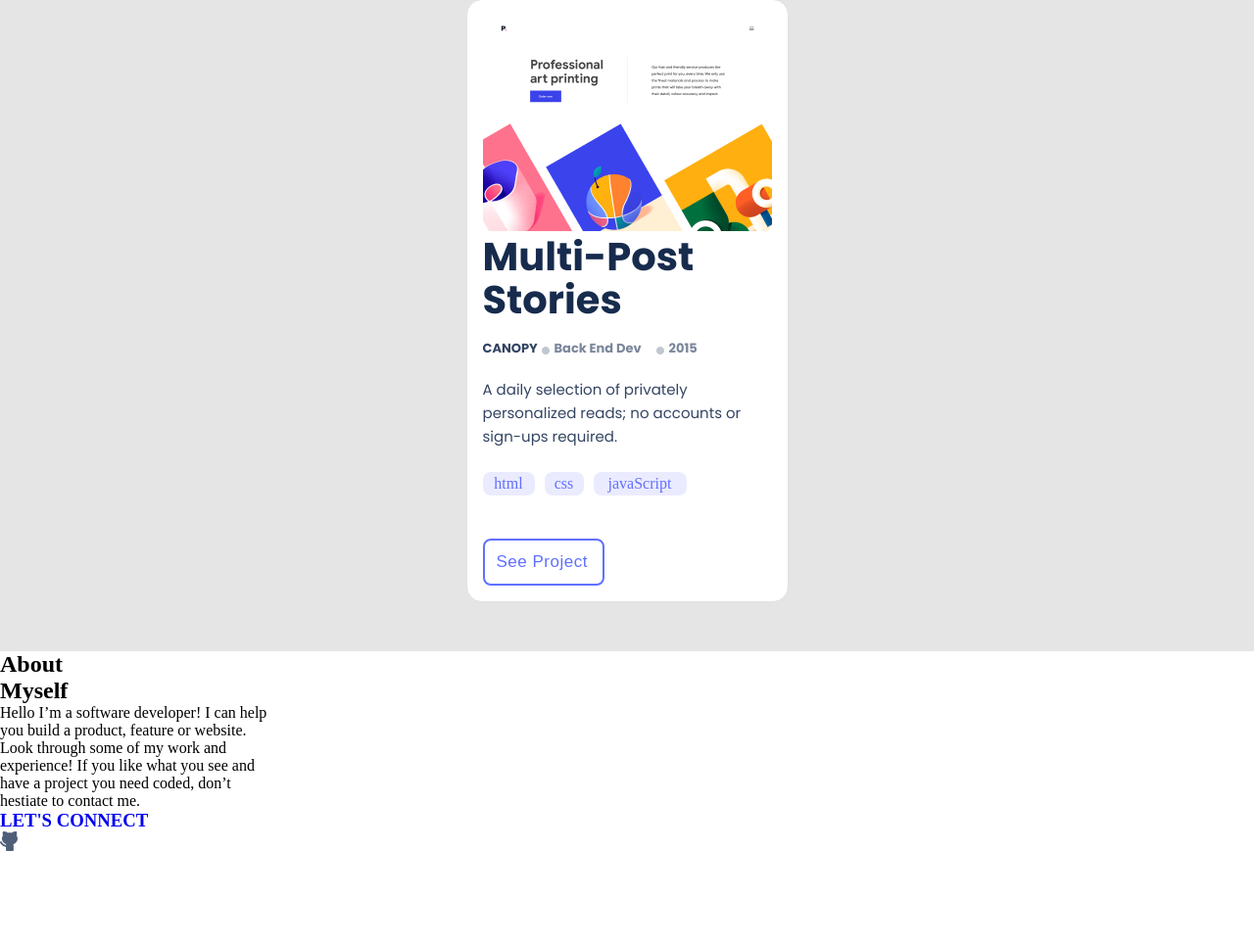
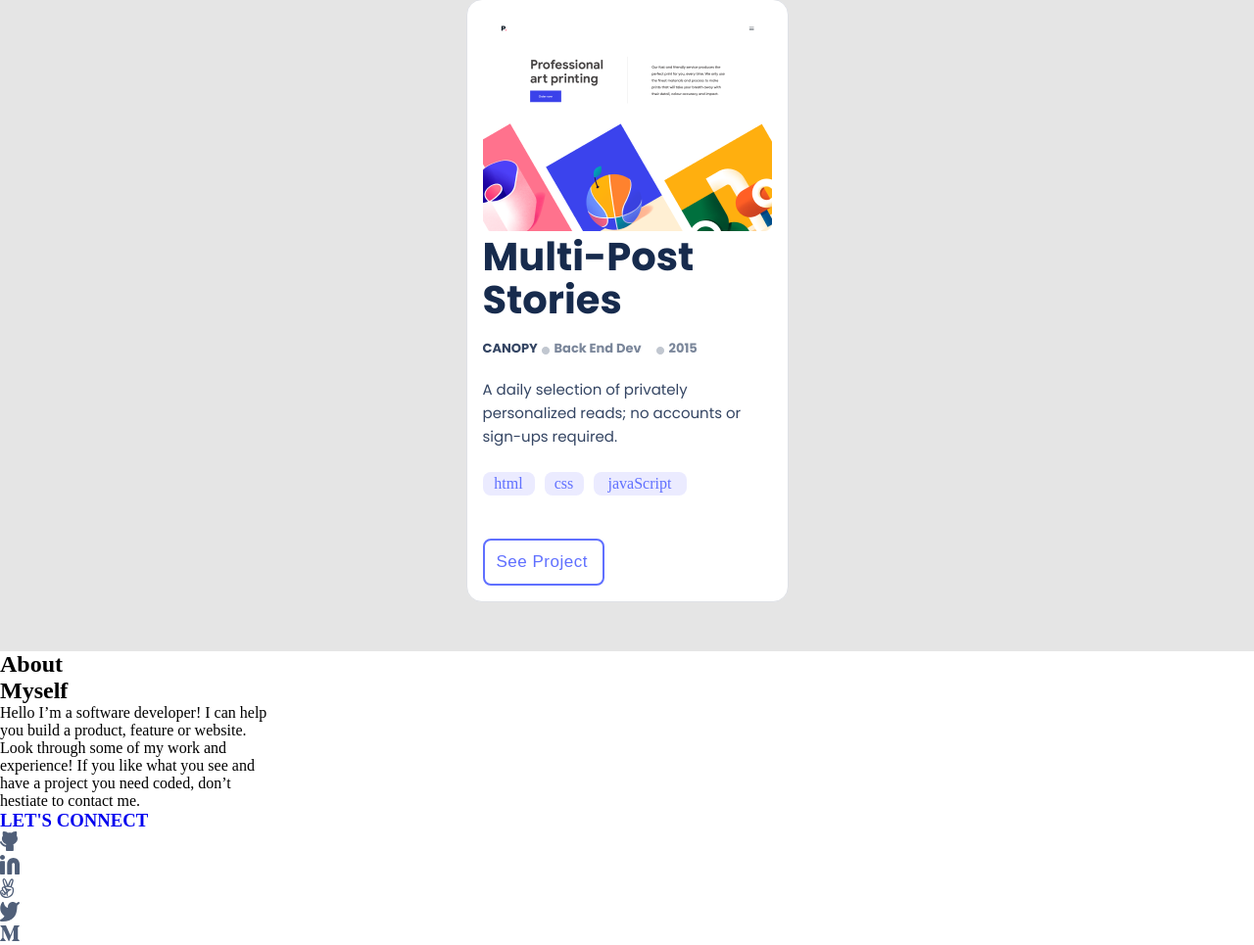
Before and after one commit to TalhaBruh/Portfolio, a website: page index.html in a window 1280 px wide. Shown: the part 2885-3850 px from the top of the page at 98% size. Before the commit the page ends 3758 px from the top, so only its background shows below. Drawn offline with Linux system fonts and the light colour scheme; files whose address does not match are found by name.

Commit message:
icon replication

```diff
--- a/index.html
+++ b/index.html
@@ -254,10 +254,34 @@
             <ul class="icons">
               <li>
                 <a href="" target="blank"
-                  ><img src="assets/images/github.svg" alt="Github"
+                  ><img src="images/github.svg" alt="Github"
                 /></a>
               </li>
               <li>
+                <a
+                  href=""
+                  target="blank"
+                  ><img src="images/linkedin.svg" alt="linkedin icon"
+                /></a>
+              </li>
+              <li>
+                <a
+                  href=""
+                  target="blank"
+                  ><img src="images/angel-list.svg" alt="angellist icon"
+                /></a>
+              </li>
+              <li>
+                <a href="" target="blank"
+                  ><img src="images/twitter.svg" alt="twitter"
+                /></a>
+              </li>
+              <li>
+                <a href="" target="blank"
+                  ><img src="images/Medium.svg" alt="Medium"
+                /></a>
+              </li>
+            </ul>
 
     </main>
   </body>
```
